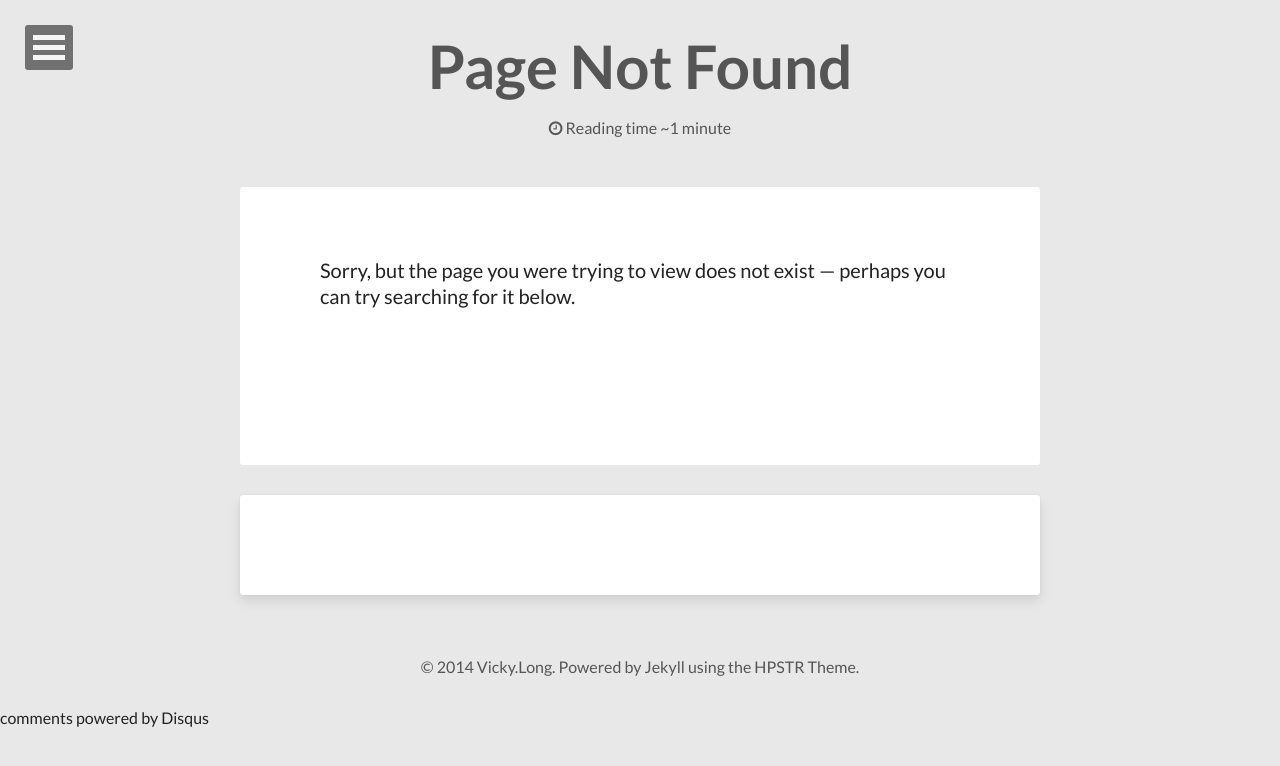
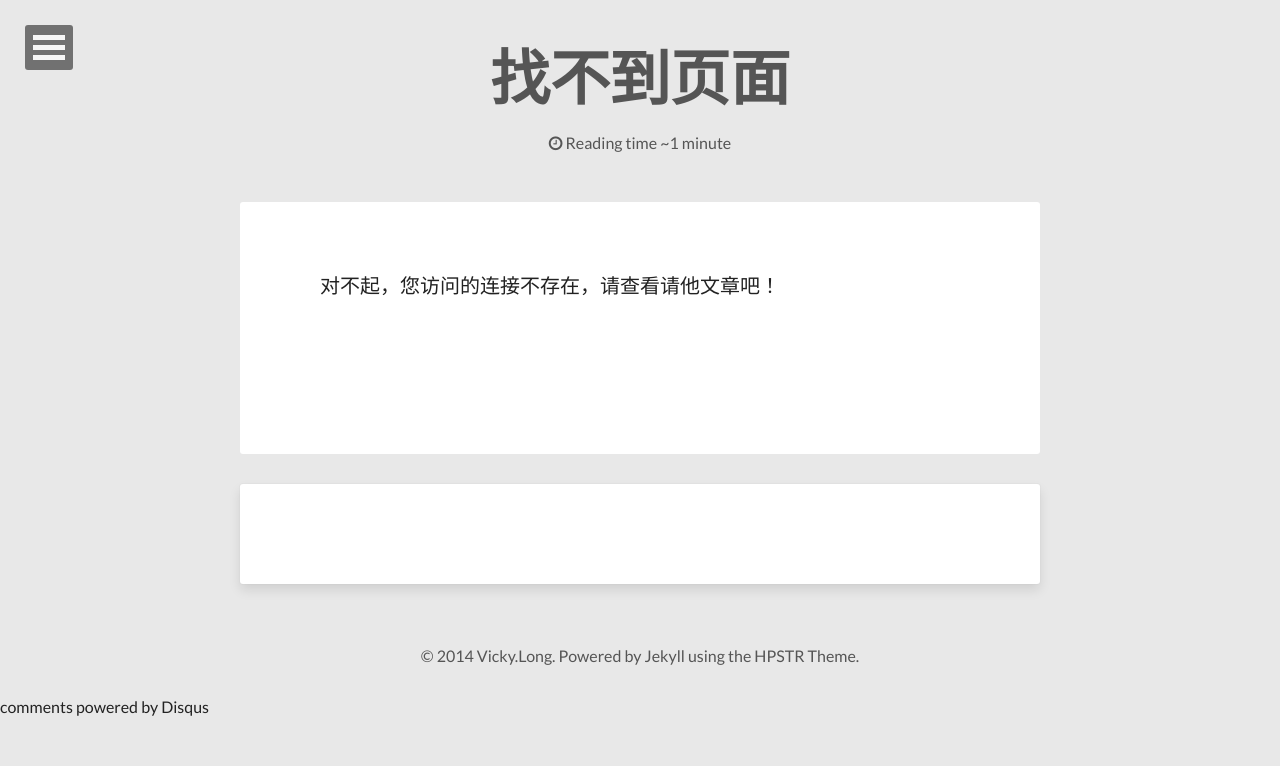
Before and after one commit to 0ovickyo0/0ovickyo0.github.io, a Jekyll site: the page built from 404.md, in a window 1280 px wide. Shown: the top 766 px of the page. Built offline with Jekyll 4.4.1, drawn with Linux system fonts in a browser that asks for light colours; nearby versions of some CDN libraries; comment, search, counter and statistics services are not loaded.

Commit message:
中文提示

```diff
--- a/404.md
+++ b/404.md
@@ -1,10 +1,10 @@
 ---
 layout: page
-title: "Page Not Found"
-description: "Page not found. Your pixels are in another canvas."
+title: "找不到页面"
+description: "页面不存在哟"
 ---
 
-Sorry, but the page you were trying to view does not exist --- perhaps you can try searching for it below.
+对不起，您访问的连接不存在，请查看请他文章吧！
 
 <script type="text/javascript">
   var GOOG_FIXURL_LANG = 'en';
```
